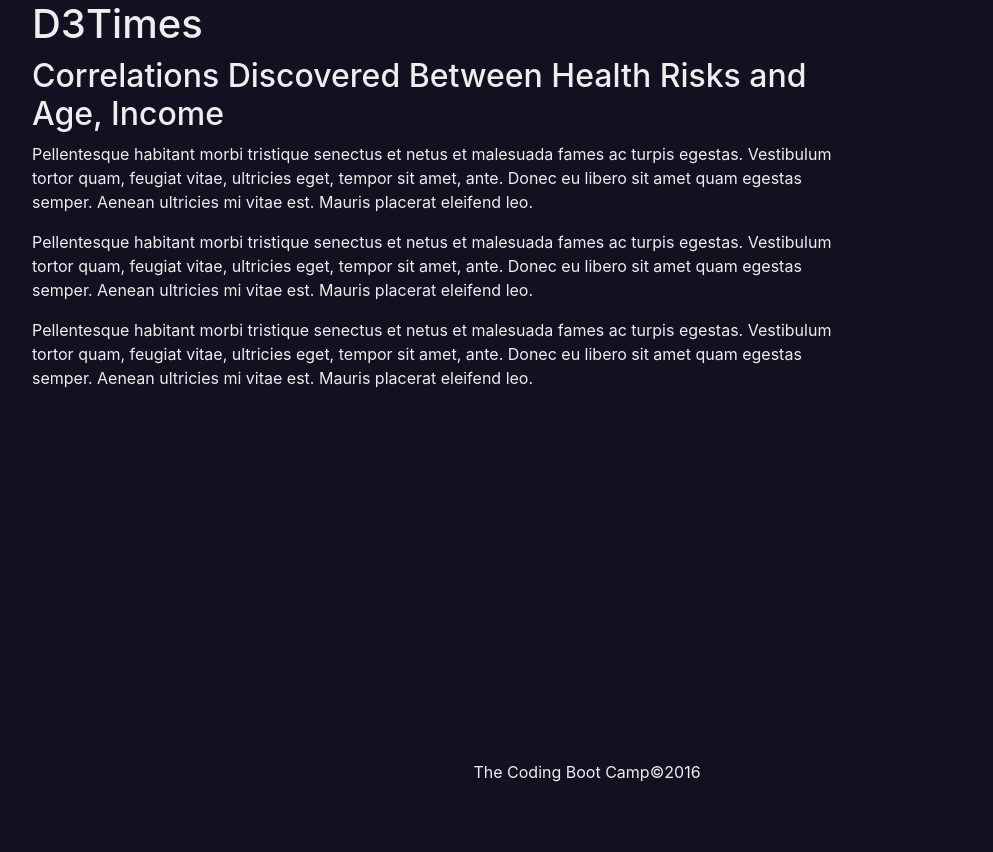
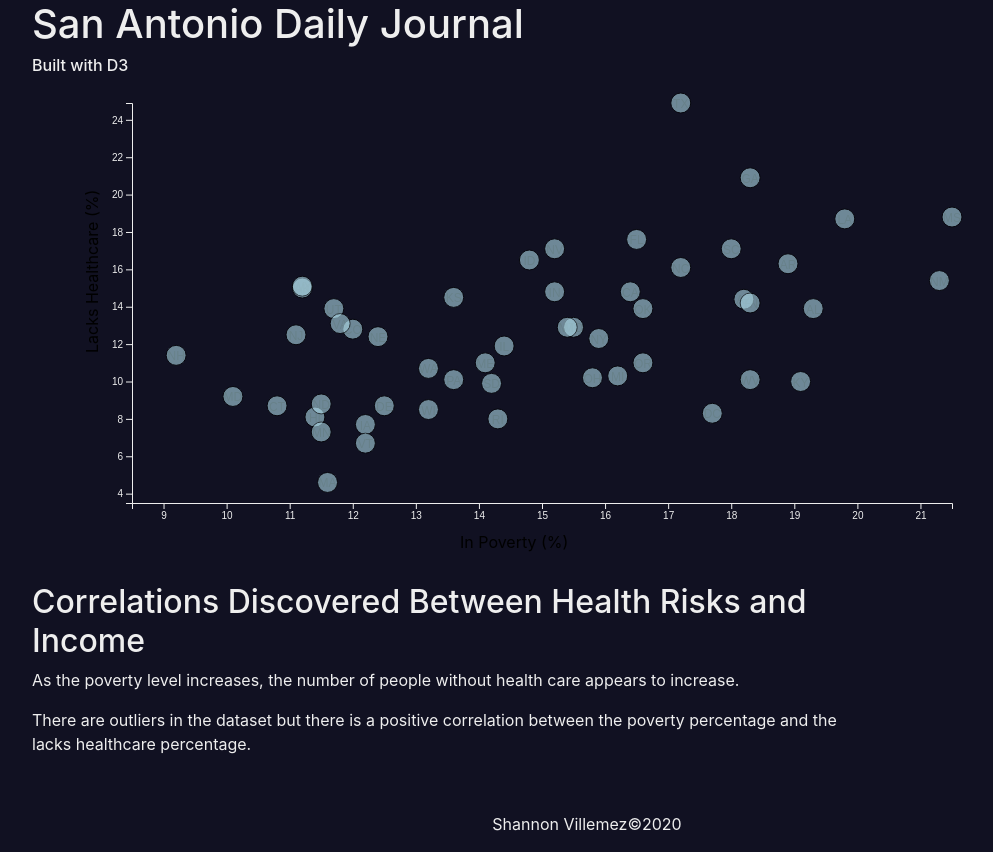
Before and after one commit to svillemez/D3-challenge, a plain HTML site: page D3_data_journalism/index.html in a window 1280 px wide. Shown: the whole page, without its empty margins (53-1046 px from the left). Before the commit the page ends 800 px from the top, so only its background shows below. Drawn offline with nearby package versions, Linux system fonts and the light colour scheme.

Commit message:
add html and js

```diff
--- a/D3_data_journalism/assets/js/app.js
+++ b/D3_data_journalism/assets/js/app.js
@@ -0,0 +1,141 @@
+// Shannon JS Code
+function makeResponsive() {
+
+    let svgWidth = 960;
+    let svgHeight = 500;
+
+    let margin = {
+        top: 20,
+        right: 40,
+        bottom: 80,
+        left: 100
+    };
+
+    let width = svgWidth - margin.left - margin.right;
+    let height = svgHeight - margin.top - margin.bottom;
+
+    // Create the SVG wrapper, then append the svg group with its size attributes
+    let svg = d3.select("#scatter")
+        .append("svg")
+        .attr("width", svgWidth)
+        .attr("height", svgHeight);
+
+    let chartGroup = svg.append("g")
+        .attr("transform", `translate(${margin.left}, ${margin.top})`);
+
+    //Import Data from data.csv file
+    d3.csv("assets/data/data.csv")
+        .then(function(riskData) {
+
+            //Get data from data.csv file and turn strings into integers if needed
+            riskData.forEach(function(data) {
+                data.age = +data.age;
+                data.smokes = +data.smokes;
+                data.healthcare = +data.healthcare;
+                data.poverty = +data.poverty;
+                data.abbr = data.abbr;
+                data.income = +data.income;
+            });
+            //Create scales for X and Y
+            let xLinearScale = d3.scaleLinear()
+                .domain([8.5, d3.max(riskData, d => d.poverty)])
+                .range([0, width]);
+
+            let yLinearScale = d3.scaleLinear()
+                .domain([3.5, d3.max(riskData, d => d.healthcare)])
+                .range([height, 0]);
+
+
+            //Create axis
+            let xAxis = d3.axisBottom(xLinearScale);
+            let yAxis = d3.axisLeft(yLinearScale);
+
+            //Append axis to the chartGroup
+            chartGroup.append("g")
+                .attr("transform", `translate(0, ${height})`)
+                .call(xAxis);
+
+            chartGroup.append("g")
+                .call(yAxis);
+
+            //Make Circles
+            let circlesGroup = chartGroup.selectAll("circle")
+                .data(riskData)
+                .enter()
+                .append("circle")
+                .attr("cx", d => xLinearScale(d.poverty))
+                .attr("cy", d => yLinearScale(d.healthcare))
+                .attr("r", 10)
+                .attr("fill", "lightblue")
+                .attr("opacity", ".6")
+                .attr("stroke-width", "1")
+                .attr("stroke", "black");
+
+            chartGroup.select("g")
+                .selectAll("circle")
+                .data(riskData)
+                .enter()
+                .append("text")
+                .text(d => d.abbr)
+                .attr("x", d => xLinearScale(d.poverty))
+                .attr("y", d => yLinearScale(d.healthcare))
+                .attr("dy", -395)
+                .attr("text-anchor", "middle")
+                .attr("font-size", "12px")
+                .attr("fill", "black");
+
+            console.log(riskData);
+
+
+            //circlesGroup
+            //.on('mouseover', function(data) {
+            // toolTip.text(d=> d.abbr);
+
+            // })
+            // Step 3: Add an onmouseout event to make the tooltip invisible
+            //.on('mouseout', function() {
+            // toolTip.style('display', 'none');
+            // });
+
+
+
+
+
+            // var toolTip = d3
+            //.select('body')
+            //.append('div')
+            //.attr('class', 'tooltip');
+
+
+
+
+
+
+
+
+
+
+
+
+
+            //Make labels for the healthrisk graph
+
+            chartGroup.append("text")
+                .attr("transform", "rotate(-90)")
+                .attr("y", 0 - 50)
+                .attr("x", 0 - 250)
+                .attr("dy", "1em")
+                .attr("class", "axisText")
+                .text("Lacks Healthcare (%)");
+
+            chartGroup.append("text")
+                .attr("transform", `translate(${width / 2.5}, ${height + margin.top + 25})`)
+                .attr("class", "axisText")
+                .text("In Poverty (%)");
+
+
+
+        });
+}
+
+makeResponsive();
--- a/D3_data_journalism/index.html
+++ b/D3_data_journalism/index.html
@@ -14,7 +14,8 @@
     <div class="container">
         <div class="row">
             <div class="col-xs-12 col-md-12">
-        <h1>D3Times</h1>
+                <h1> San Antonio Daily Journal</h1>
+                <h6>Built with D3</h6>
             </div>
         </div>
         <div class="row">
@@ -27,18 +28,13 @@
         <div class="row">
             <div class="col-xs-12  col-md-9">
                 <div class="article">
-          <h2>Correlations Discovered Between Health Risks and Age, Income</h2>
-          <p>Pellentesque habitant morbi tristique senectus et netus et malesuada fames ac turpis egestas. Vestibulum tortor
-            quam, feugiat vitae, ultricies eget, tempor sit amet, ante. Donec eu libero sit amet quam egestas semper. Aenean
-            ultricies mi vitae est. Mauris placerat eleifend leo.</p>
+                    <h2>Correlations Discovered Between Health Risks and Income</h2>
+                    <p>As the poverty level increases, the number of people without health care appears to increase. </p>
 
-          <p>Pellentesque habitant morbi tristique senectus et netus et malesuada fames ac turpis egestas. Vestibulum tortor
-            quam, feugiat vitae, ultricies eget, tempor sit amet, ante. Donec eu libero sit amet quam egestas semper. Aenean
-            ultricies mi vitae est. Mauris placerat eleifend leo.</p>
+                    <p>There are outliers in the dataset but there is a positive correlation between the poverty percentage and the lacks healthcare percentage.
+                    </p>
 
-          <p>Pellentesque habitant morbi tristique senectus et netus et malesuada fames ac turpis egestas. Vestibulum tortor
-            quam, feugiat vitae, ultricies eget, tempor sit amet, ante. Donec eu libero sit amet quam egestas semper. Aenean
-            ultricies mi vitae est. Mauris placerat eleifend leo.</p>
+                    <p></p>
                 </div>
             </div>
         </div>
@@ -46,7 +42,7 @@
 
     <!-- Footer-->
     <div id="footer">
-    <p>The Coding Boot Camp&copy;2016</p>
+        <p>Shannon Villemez&copy;2020</p>
     </div>
     <script src="https://code.jquery.com/jquery-3.3.1.slim.min.js" integrity="sha384-q8i/X+965DzO0rT7abK41JStQIAqVgRVzpbzo5smXKp4YfRvH+8abtTE1Pi6jizo" crossorigin="anonymous"></script>
     <script src="https://cdnjs.cloudflare.com/ajax/libs/popper.js/1.14.3/umd/popper.min.js" integrity="sha384-ZMP7rVo3mIykV+2+9J3UJ46jBk0WLaUAdn689aCwoqbBJiSnjAK/l8WvCWPIPm49" crossorigin="anonymous"></script>
```
Lines whose indentation alone changed are shown as unchanged.
